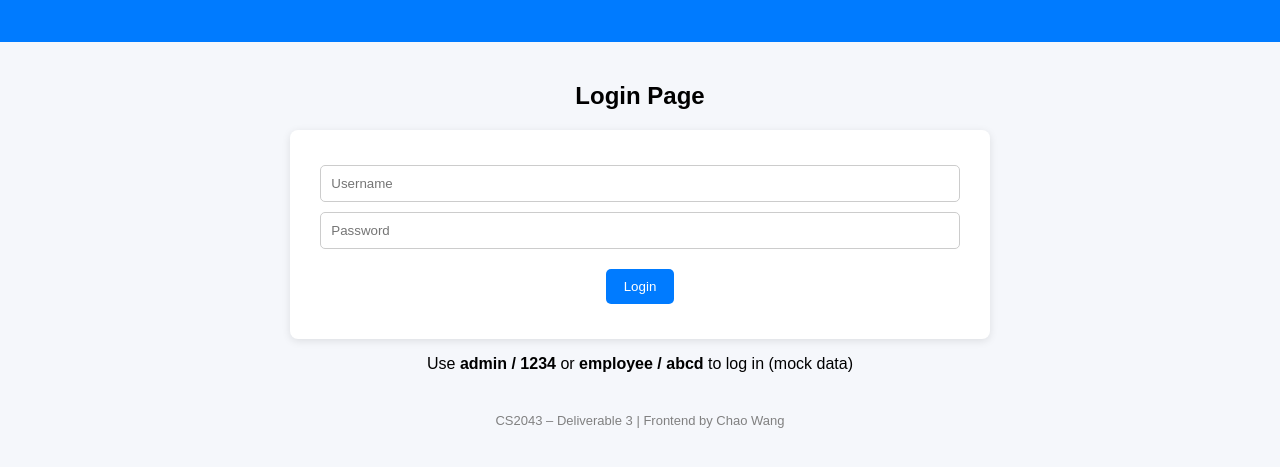
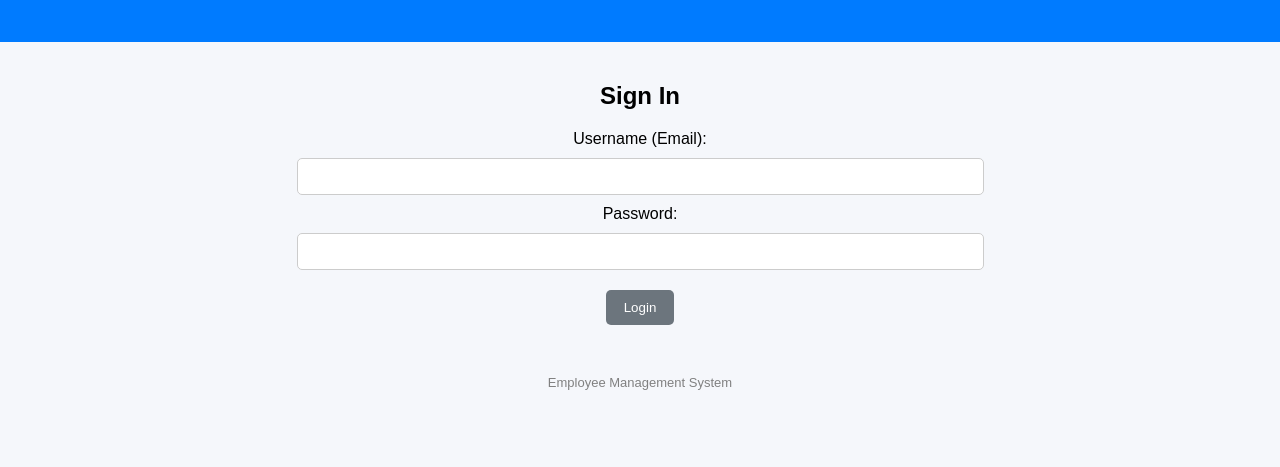
Before and after one commit to DaxManuel27/CS2043-Project, a plain HTML site: page index.html in a window 1280 px wide. Shown: the part 97-564 px from the top of the page. Drawn offline with Linux system fonts and the light colour scheme.

Commit message:
Update index.html

```diff
--- a/index.html
+++ b/index.html
@@ -2,28 +2,32 @@
 <html lang="en">
 <head>
     <meta charset="UTF-8">
-  <title>Employee Management System - Login</title>
+    <title>Login - Employee Management System</title>
     <link rel="stylesheet" href="styles.css">
 </head>
-<body>
+<body onload="initApp()">
     <header>
         <h1>Employee Management System</h1>
     </header>
 
-  <main>
-    <section class="login-section">
-      <h2>Login Page</h2>
-      <div class="login-box">
-        <input id="username" type="text" placeholder="Username" required>
-        <input id="password" type="password" placeholder="Password" required>
-        <button class="button-primary" onclick="handleLogin()">Login</button>
+    <main class="login-container">
+        <form id="loginForm" onsubmit="return handleLogin(event)">
+            <h2>Sign In</h2>
+            <div class="form-group">
+                <label for="username">Username (Email):</label>
+                <input type="email" id="username" required>
             </div>
-      <p class="hint">Use <b>admin / 1234</b> or <b>employee / abcd</b> to log in (mock data)</p>
-    </section>
+            <div class="form-group">
+                <label for="password">Password:</label>
+                <input type="password" id="password" required>
+            </div>
+            <button type="submit" class="button-secondary">Login</button>
+            <p id="loginError" class="error-text"></p>
+        </form>
     </main>
 
     <footer>
-    <p class="footer-text">CS2043 – Deliverable 3 | Frontend by Chao Wang</p>
+        <p class="footer-text">Employee Management System</p>
     </footer>
 
     <script src="app.js"></script>
```
Lines whose indentation alone changed are shown as unchanged.
